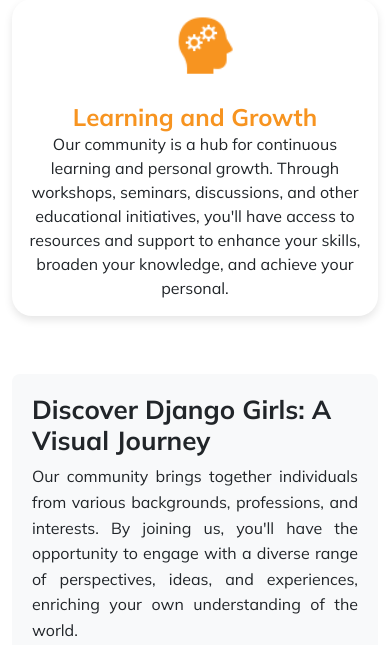
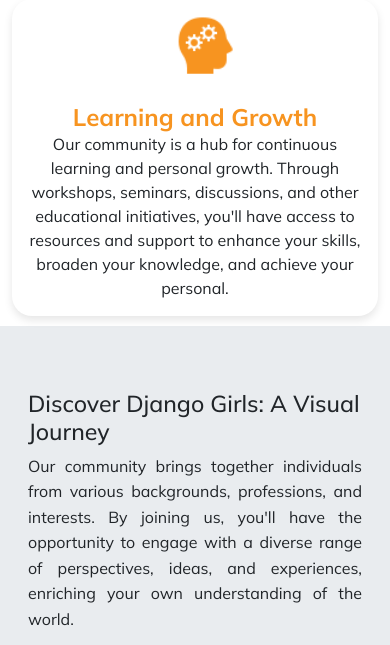
Before and after one commit to pythontanzania/djangogirlstz, a Django app: page /community/ in a window 390 px wide. Shown: the part 1492-2137 px from the top of the page. Run offline with Django 4.2, Linux system fonts and the light colour scheme; some libraries are stand-ins or nearby versions.

Commit message:
Update community.html

```diff
--- a/templates/community.html
+++ b/templates/community.html
@@ -139,26 +139,15 @@
         </div>
     </div> {% endcomment %}
 
+        <div class="p-3 mb-2 bg-body-secondary">
         <div class="container mt-5">
-        <div class="row align-items-center">
-          <!-- Left Card -->
-          <div class="col-md-5 left-card">
-            <div class="info_card">
-              <h2>Discover Django Girls: A Visual Journey</h2>
-              <p>
-                Our community brings together individuals from various backgrounds, professions, and interests. By joining us,
-                you'll have the opportunity to engage with a diverse range of perspectives, ideas, and experiences, enriching
-                your own understanding of the world.
-              </p>
-              <p class="slide-through">Slide through ➔</p>
+            <div class="row">
+                <div class="col-md-3 left-card">
+                    <h3>Discover Django Girls: A Visual Journey</h3>
+                    <p>Our community brings together individuals from various backgrounds, professions, and interests. By joining us, you'll have the opportunity to engage with a diverse range of perspectives, ideas, and experiences, enriching your own understanding of the world.</p>
                 </div>
-          </div>
-                <!-- Carousel Section -->
-          <div class="col-md-7 carousel-container ">
+                <div class="col-md-9 carousel-container bg-body-secondary">
                    <div id="carouselExampleIndicators" class="carousel slide" data-bs-ride="carousel">
-
-
-              <!-- Carousel Images -->
                         <div class="carousel-inner">
                             <div class="carousel-item active">
                             <img src="{% static 'djangogirlstz/images/Rectangle 32.png' %}" class="d-block w-100" alt="Slide 1">
@@ -170,20 +159,11 @@
                                 <img src="{% static 'djangogirlstz/images/Rectangle 43.png' %}" class="d-block w-100" alt="Slide 3">
                             </div>
                         </div>
-
-               <!-- Carousel Indicators -->
-               <div class="carousel-indicators">
-                <button type="button" data-bs-target="#carouselExampleIndicators" data-bs-slide-to="0" class="active"></button>
-                <button type="button" data-bs-target="#carouselExampleIndicators" data-bs-slide-to="1"></button>
-                <button type="button" data-bs-target="#carouselExampleIndicators" data-bs-slide-to="2"></button>
-              </div>
-
-              <!-- Carousel Controls -->
-              <button class="carousel-control-prev" type="button" data-bs-target="#carouselExampleAutoplaying"  data-bs-slide="prev">
+                        <button class="carousel-control-prev" type="button" data-bs-target="#carouselExampleIndicators" data-bs-slide="prev">
                             <span class="carousel-control-prev-icon" aria-hidden="true"></span>
                             <span class="visually-hidden">Previous</span>
                         </button>
-              <button class="carousel-control-next" type="button" data-bs-target="#carouselExampleAutoplaying"  data-bs-slide="next">
+                        <button class="carousel-control-next" type="button" data-bs-target="#carouselExampleIndicators" data-bs-slide="next">
                             <span class="carousel-control-next-icon" aria-hidden="true"></span>
                             <span class="visually-hidden">Next</span>
                         </button>
@@ -191,4 +171,6 @@
                 </div>
             </div>
         </div>
+    </div>
+      </div>
     {% endblock %}
```
Lines whose indentation alone changed are shown as unchanged.
